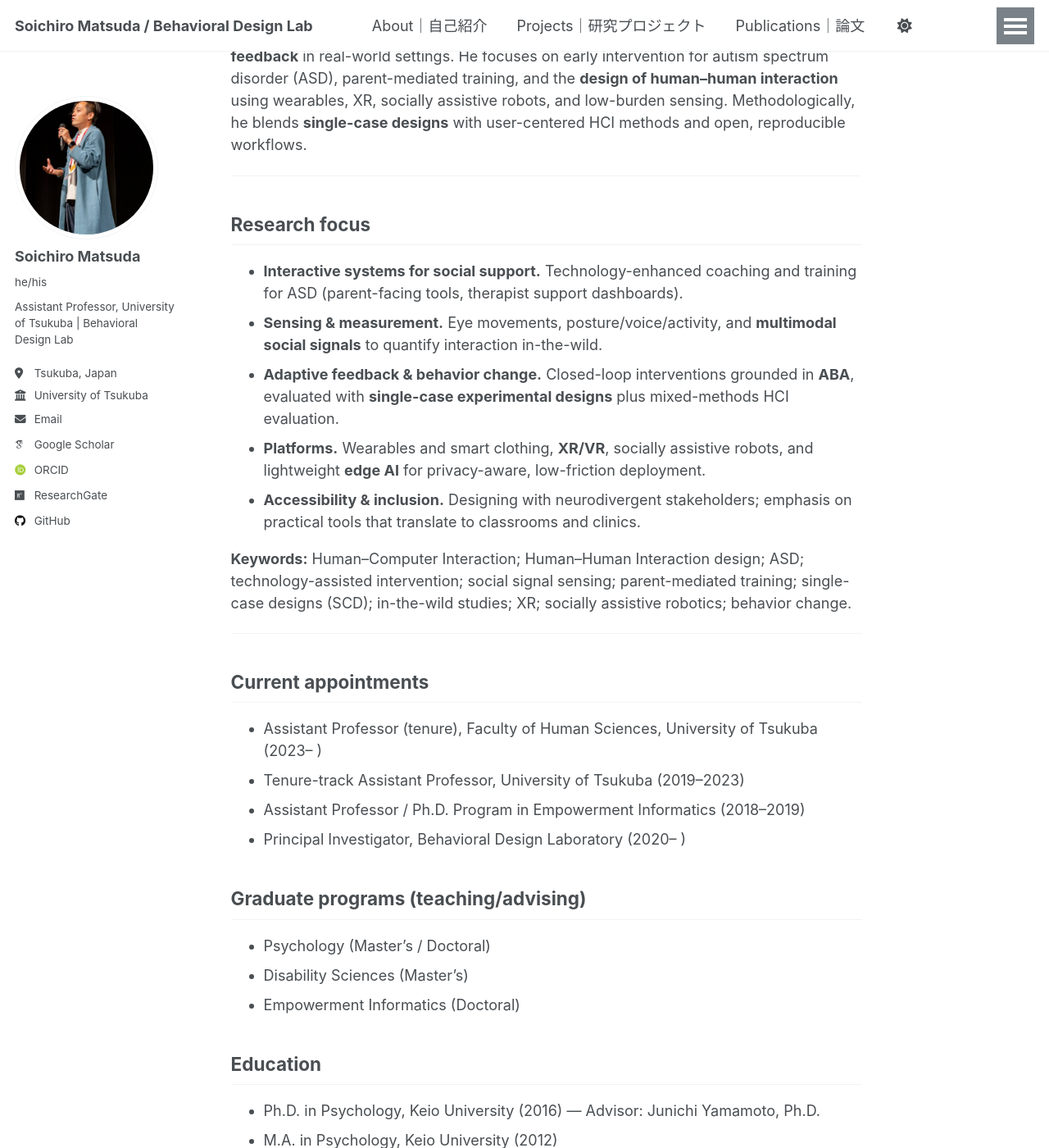
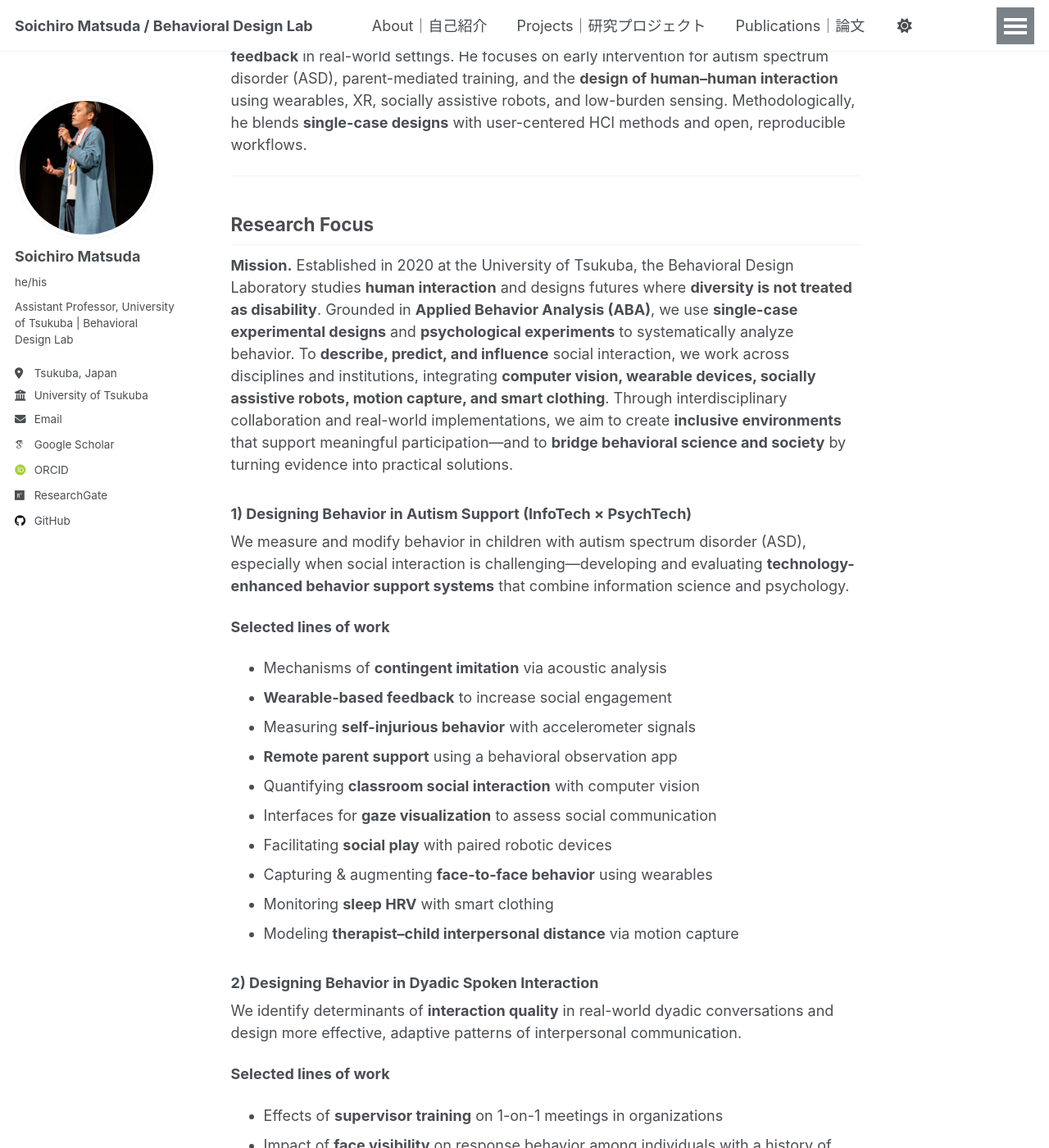
Before and after one commit to BehavioralDesignerMatsuda/BehavioralDesignerMatsuda.github.io, a Jekyll site: the page built from _pages/about.md, in a window 1280 px wide and 1400 px high, scrolled down 601 px. Shown: the whole window at 82% size. Built offline with Jekyll 4.4.1, drawn with Linux system fonts in a browser that asks for light colours; some web fonts are replaced; a script that is not in the unit is left out; some of the changed text lies outside the part shown.

Commit message:
Update about.md

```diff
--- a/_pages/about.md
+++ b/_pages/about.md
@@ -24,15 +24,48 @@ Soichiro Matsuda is an Assistant Professor at the University of Tsukuba and PI o
 
 ---
 
-## Research focus
+## Research Focus
 
-- **Interactive systems for social support.** Technology-enhanced coaching and training for ASD (parent-facing tools, therapist support dashboards).
-- **Sensing & measurement.** Eye movements, posture/voice/activity, and **multimodal social signals** to quantify interaction in-the-wild.
-- **Adaptive feedback & behavior change.** Closed-loop interventions grounded in **ABA**, evaluated with **single-case experimental designs** plus mixed-methods HCI evaluation.
-- **Platforms.** Wearables and smart clothing, **XR/VR**, socially assistive robots, and lightweight **edge AI** for privacy-aware, low-friction deployment.
-- **Accessibility & inclusion.** Designing with neurodivergent stakeholders; emphasis on practical tools that translate to classrooms and clinics.
+**Mission.** Established in 2020 at the University of Tsukuba, the Behavioral Design Laboratory studies **human interaction** and designs futures where **diversity is not treated as disability**. Grounded in **Applied Behavior Analysis (ABA)**, we use **single-case experimental designs** and **psychological experiments** to systematically analyze behavior. To **describe, predict, and influence** social interaction, we work across disciplines and institutions, integrating **computer vision, wearable devices, socially assistive robots, motion capture, and smart clothing**. Through interdisciplinary collaboration and real-world implementations, we aim to create **inclusive environments** that support meaningful participation—and to **bridge behavioral science and society** by turning evidence into practical solutions.
 
-**Keywords:** Human–Computer Interaction; Human–Human Interaction design; ASD; technology-assisted intervention; social signal sensing; parent-mediated training; single-case designs (SCD); in-the-wild studies; XR; socially assistive robotics; behavior change.
+### 1) Designing Behavior in Autism Support (InfoTech × PsychTech)
+We measure and modify behavior in children with autism spectrum disorder (ASD), especially when social interaction is challenging—developing and evaluating **technology-enhanced behavior support systems** that combine information science and psychology.
+
+**Selected lines of work**
+- Mechanisms of **contingent imitation** via acoustic analysis
+- **Wearable-based feedback** to increase social engagement
+- Measuring **self-injurious behavior** with accelerometer signals
+- **Remote parent support** using a behavioral observation app
+- Quantifying **classroom social interaction** with computer vision
+- Interfaces for **gaze visualization** to assess social communication
+- Facilitating **social play** with paired robotic devices
+- Capturing & augmenting **face-to-face behavior** using wearables
+- Monitoring **sleep HRV** with smart clothing
+- Modeling **therapist–child interpersonal distance** via motion capture
+
+### 2) Designing Behavior in Dyadic Spoken Interaction
+We identify determinants of **interaction quality** in real-world dyadic conversations and design more effective, adaptive patterns of interpersonal communication.
+
+**Selected lines of work**
+- Effects of **supervisor training** on 1-on-1 meetings in organizations
+- Impact of **face visibility** on response behavior among individuals with a history of **selective mutism**
+- **Behavioral skills training** (BST) for **simulated job interviews**
+- BST targeting **how people receive feedback**
+- Effects of **face visibility in video calls** on task engagement
+- Discriminative function of others’ **approach/avoidance** as a consequence of **visual fixation**
+
+### 3) Designing Verbal Behavior: Integrating Theory, Learning, and Everyday Use
+Building on **Skinner’s Verbal Behavior**, we study how language acquires and generalizes **new stimulus functions**, from efficient learning procedures to long-term, everyday language use.
+
+**Selected lines of work**
+- Comparing learning conditions for **untrained stimulus relations** in foreign-vocabulary acquisition
+- Effects of **rehearsal** and **articulatory suppression** on language learning
+- **Experience Sampling Method (ESM)** predictors of daily well-being
+- **Equivalence-based instruction (EBI)** for learning statistical hypothesis testing
+- Exploring **gender stereotypes** with the **Implicit Relational Assessment Procedure (IRAP)**
+- Developing the Japanese version of the **Evasive Attitudes of Sexual Orientation Scale**
+
+**At a glance:** ABA · single-case designs · psychological experiments · computer vision · wearables & smart clothing · socially assistive robots · motion capture · remote/parent-mediated support · inclusive design · in-the-wild studies
 
 ---
 
```
